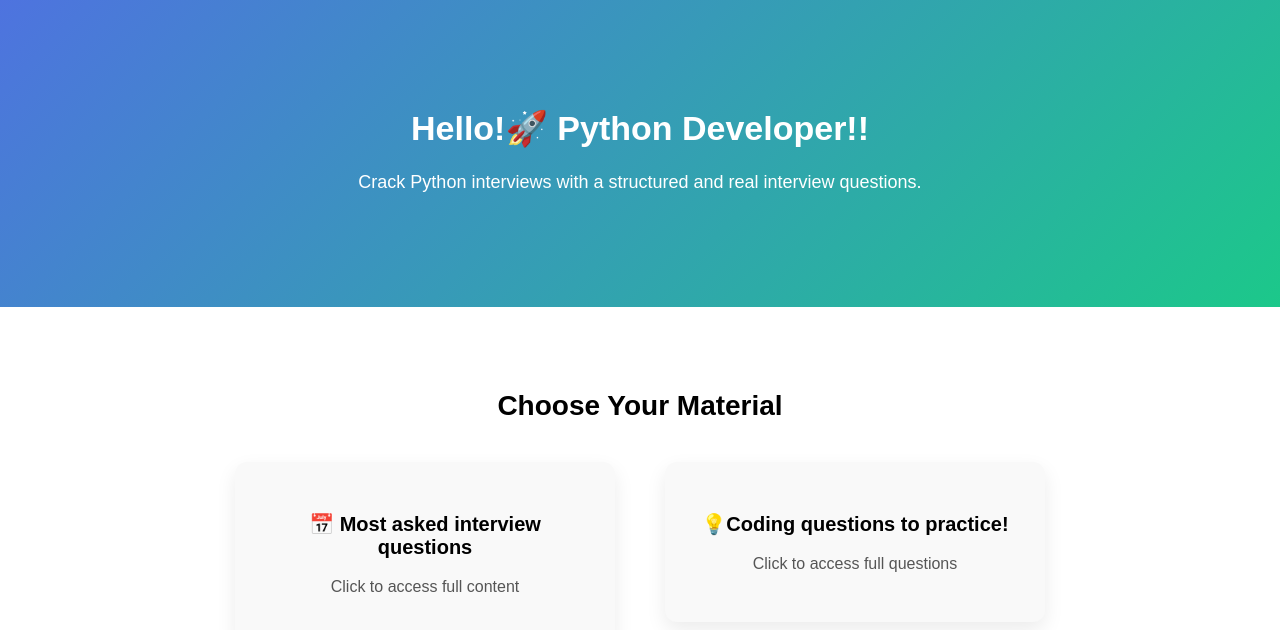
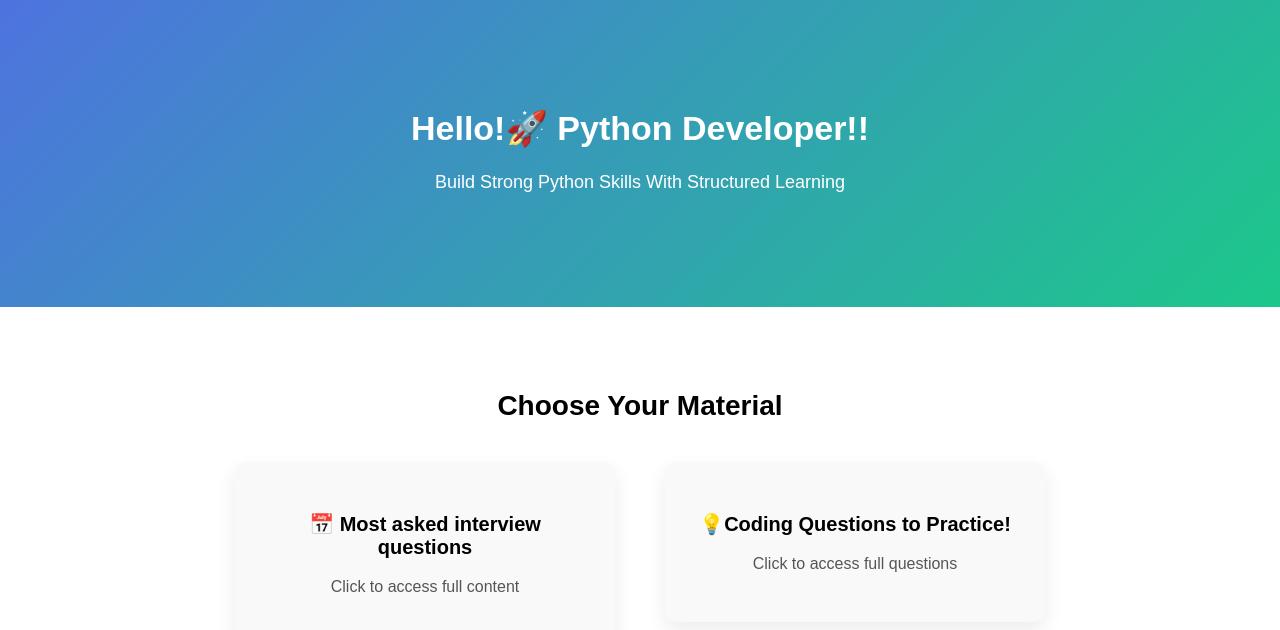
Before and after one commit to Sinchana148/python-road, a React (Create React App) app: page / in a window 1280 px wide. Shown: the top 630 px of the page. Built offline with nearby package versions, Linux system fonts and the light colour scheme.

Commit message:
Updated payment link and content

```diff
--- a/src/App.js
+++ b/src/App.js
@@ -15,8 +15,7 @@
       <section className="hero">
         <h1>Hello!🚀 Python Developer!!</h1>
         <p>
-          Crack Python interviews with a structured and real
-          interview questions.
+          Build Strong Python Skills With Structured Learning
         </p>
       </section>
 
@@ -34,7 +33,7 @@
 
           <Link to="/questions" className="card-link">
             <div className="card">
-              <h3>💡Coding questions to practice!</h3>
+              <h3>💡Coding Questions to Practice!</h3>
               <p>Click to access full questions</p>
             </div>
           </Link>
--- a/src/pages/Questions.js
+++ b/src/pages/Questions.js
@@ -17,7 +17,7 @@
 
   return (
     <div style={{ padding: "40px", fontFamily: "Arial" }}>
-      <h1>💻 Most Asked Python Coding Interview Questions</h1>
+      <h1>💻 Python Coding Questions To Practice</h1>
 
       {!isUnlocked ? (
         <>
@@ -112,7 +112,7 @@
           </pre>
 
           <p style={{ marginTop: "20px", fontWeight: "bold", color: "red" }}>
-            🔐 Unlock to access more complete interview programs with detailed explanations.
+            🔐 Unlock to access more complete Python programs with detailed explanations.
           </p>
 
           <input
```
